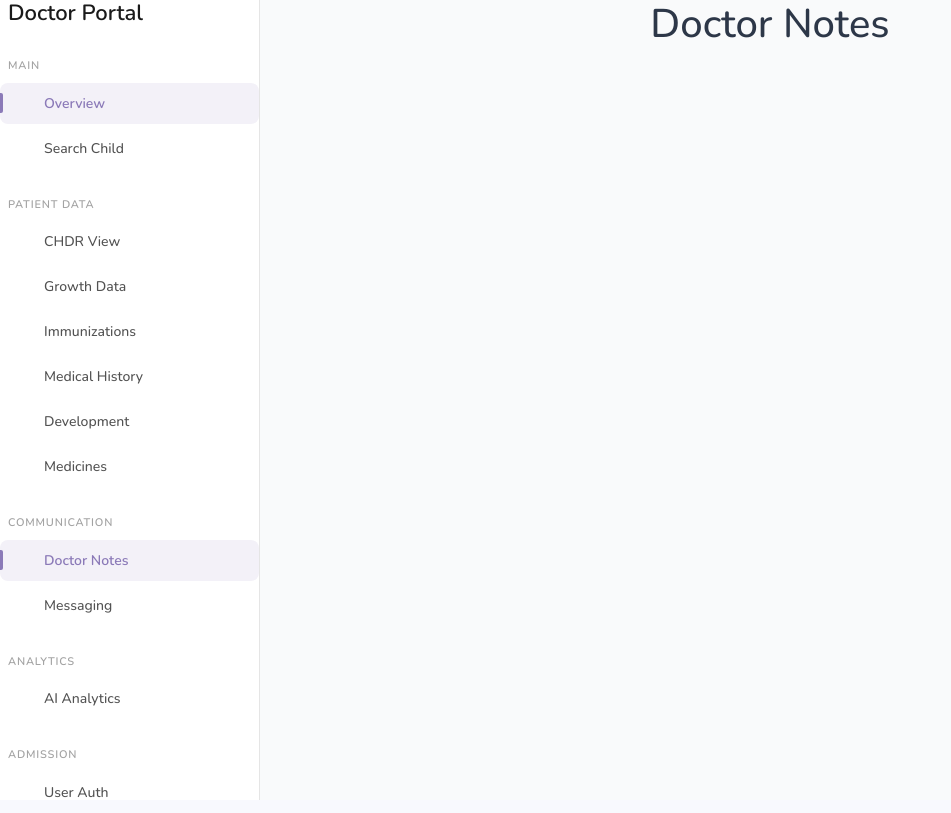
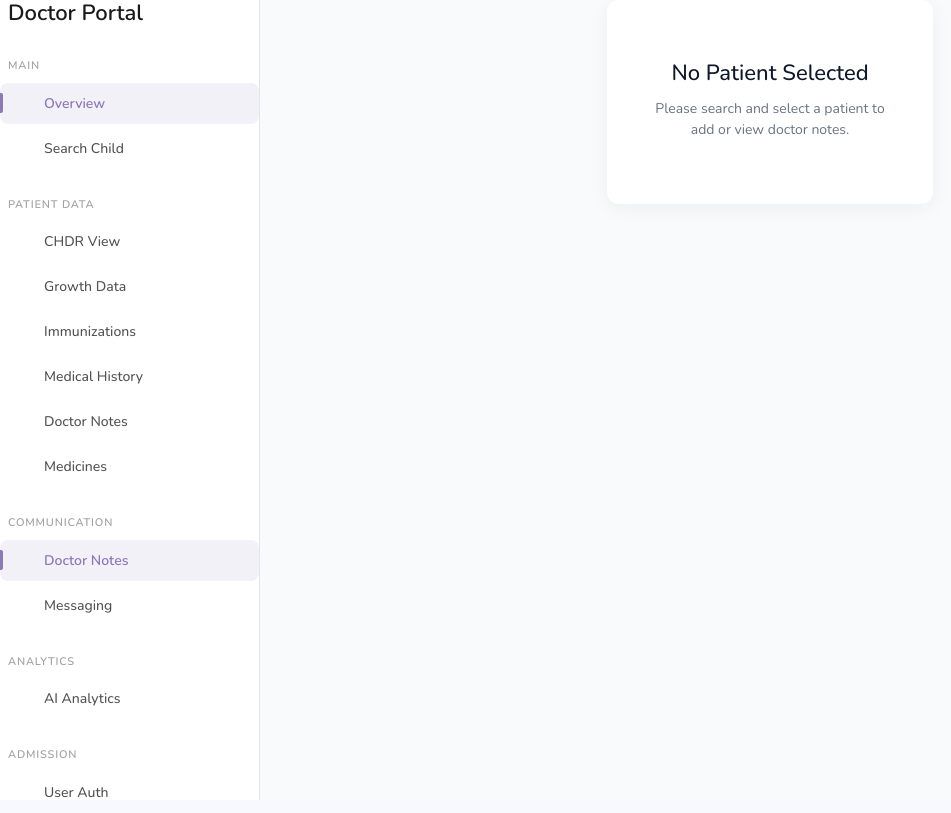
Before and after one commit to nichelleis/Bambinoo, a React (Vite) app in the folder frontend/: page /doctor/doctor-notes in a window 1280 px wide. Shown: the whole page, without its empty margins (0-951 px from the left). Built offline with nearby package versions, Linux system fonts and the light colour scheme; a web font is replaced by a local one.

Commit message:
Add Doctor Notes page and update sidebar navigation

```diff
--- a/frontend/src/doctor/components/DoctorSideNav.jsx
+++ b/frontend/src/doctor/components/DoctorSideNav.jsx
@@ -30,8 +30,8 @@ export default function Sidebar() {
         <NavLink to="/doctor/medicalhistory" >
           Medical History
         </NavLink>
-        <NavLink to="/doctor/development" >
-          Development
+        <NavLink to="/doctor/doctornotes" >
+          Doctor Notes
         </NavLink>
         <NavLink to="/doctor/medicines" >
           Medicines
--- a/frontend/src/doctor/pages/DoctorNotes/DoctorNotes.jsx
+++ b/frontend/src/doctor/pages/DoctorNotes/DoctorNotes.jsx
@@ -0,0 +1,75 @@
+import React from "react";
+
+
+export default function DoctorNotes({ selectedChild }) {
+  if (!selectedChild) {
+    return (
+      <div className="notes-empty">
+        <div className="empty-card">
+          <i className="ri-sticky-note-line"></i>
+          <h2>No Patient Selected</h2>
+          <p>
+            Please search and select a patient to
+            <br />
+            add or view doctor notes.
+          </p>
+        </div>
+      </div>
+    );
+  }
+
+  return (
+    <div className="notes-page">
+
+      <div className="notes-header">
+        <div className="header-left">
+          <div className="icon">📝</div>
+          <div>
+            <h2>Doctor Notes</h2>
+            <p>Notes for: {selectedChild.name}</p>
+          </div>
+        </div>
+      </div>
+
+
+      <div className="notes-grid">
+
+        <div className="card">
+          <h3 className="card-title">
+            <i className="ri-add-line"></i> Add Note
+          </h3>
+
+          <div className="form-group">
+            <label>Note</label>
+            <textarea placeholder="Observations, diagnosis, follow-up instructions..." />
+          </div>
+
+          <button className="primary-btn">
+            <i className="ri-save-line"></i> Save Note
+          </button>
+        </div>
+
+
+        <div className="card">
+          <h3 className="card-title">Previous Notes</h3>
+
+          <div className="note-item">
+            <small className="muted">01/04/2026</small>
+            <p>
+              Child recovering well. No fever observed.
+              Continue medication for 3 more days.
+            </p>
+          </div>
+
+          <div className="note-item">
+            <small className="muted">12/12/2025</small>
+            <p>
+              Mild cough reported. Advised warm fluids and
+              monitoring symptoms.
+            </p>
+          </div>
+        </div>
+      </div>
+    </div>
+  );
+}
--- a/frontend/src/layouts/DoctorLayout.jsx
+++ b/frontend/src/layouts/DoctorLayout.jsx
@@ -9,6 +9,7 @@ import Growth from "../doctor/pages/Growth/Growth";
 import Immunizations from "../doctor/pages/Immunizations/Immunizations";
 import MedicalHistory from "../doctor/pages/MedicalHistory/MedicalHistory";
 import Medicines from "../doctor/pages/Medicines/Medicines";
+import DoctorNotes from "../doctor/pages/DoctorNotes/DoctorNotes";
 import "../doctor/components/DoctorLayout.css";
 
 function Placeholder({ title }) {
@@ -52,14 +53,15 @@ export default function DoctorLayout() {
             element={<MedicalHistory selectedChild={selectedChild} />}
           />
 
-          <Route path="/development" element={<Placeholder title="Development" />} />
-
           <Route
             path="/medicines"
             element={<Medicines selectedChild={selectedChild} />}
           />
+          <Route
+            path="/doctor-notes"
+            element={<DoctorNotes selectedChild={selectedChild} />}
+          />
 
-          <Route path="/doctor-notes" element={<Placeholder title="Doctor Notes" />} />
           <Route path="/messaging" element={<Placeholder title="Messaging" />} />
           <Route path="/ai-analytics" element={<Placeholder title="AI Analytics" />} />
           <Route path="/auth" element={<Placeholder title="User Auth" />} />
```
